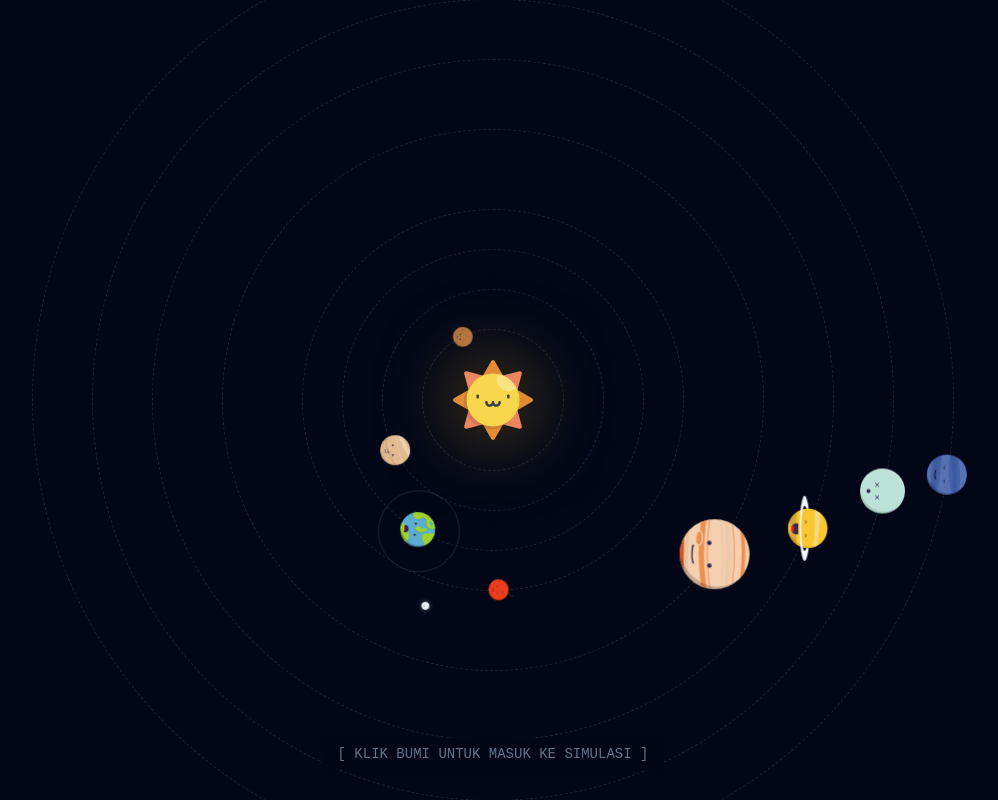
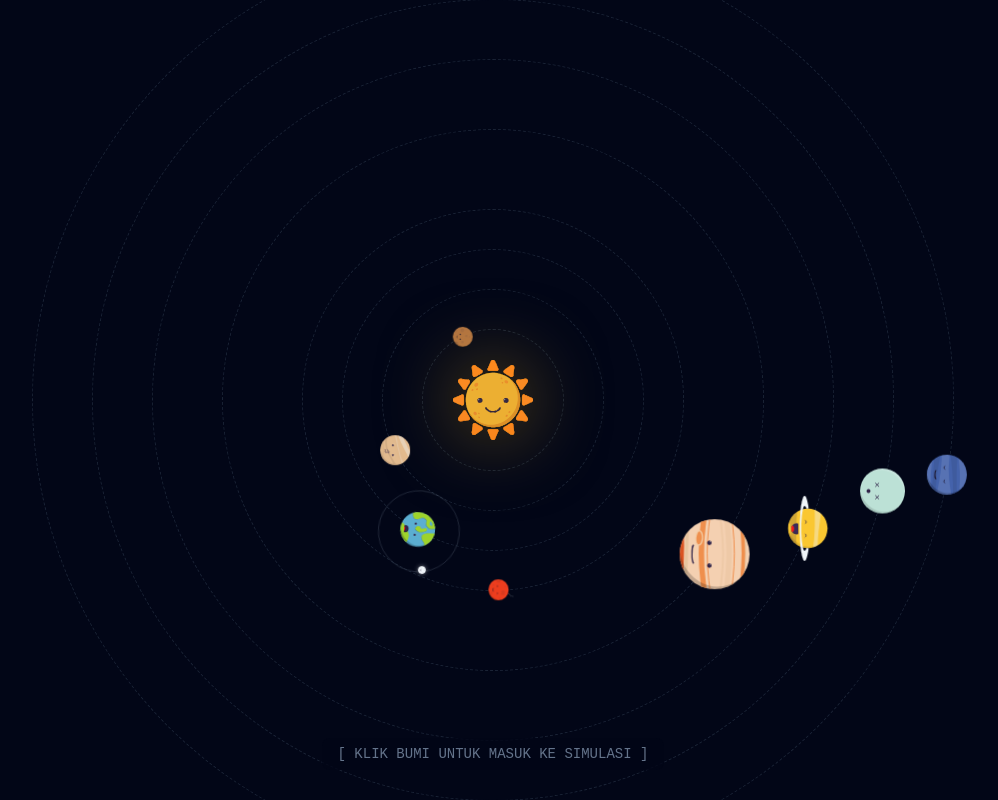
Before and after one commit to dygnora/Observatory, a Vue app: page / in a window 1280 px wide. Shown: the whole page, without its empty margins (147-1145 px from the left). Built offline with nearby package versions, Linux system fonts and the light colour scheme.

Commit message:
feat: add sun assets and SolarSystem component

```diff
--- a/src/components/SolarSystem.vue
+++ b/src/components/SolarSystem.vue
@@ -28,7 +28,7 @@
             <div v-if="planet.id === 'earth'" class="moon-system">
               <div class="moon-orbit-path"></div>
               <div class="moon-orbit-container" id="orbit-moon">
-                <div class="moon-wrapper" id="wrapper-moon" style="transform: translateX(40px)">
+                <div class="moon-wrapper" id="wrapper-moon">
                   <img :src="celestialAssets.moon.base" alt="Bulan" class="moon-asset" />
                 </div>
               </div>
```
Also changed, not shown: src/assets/celestial/sun/base.svg, src/assets/celestial/sun/base1.svg (added).
